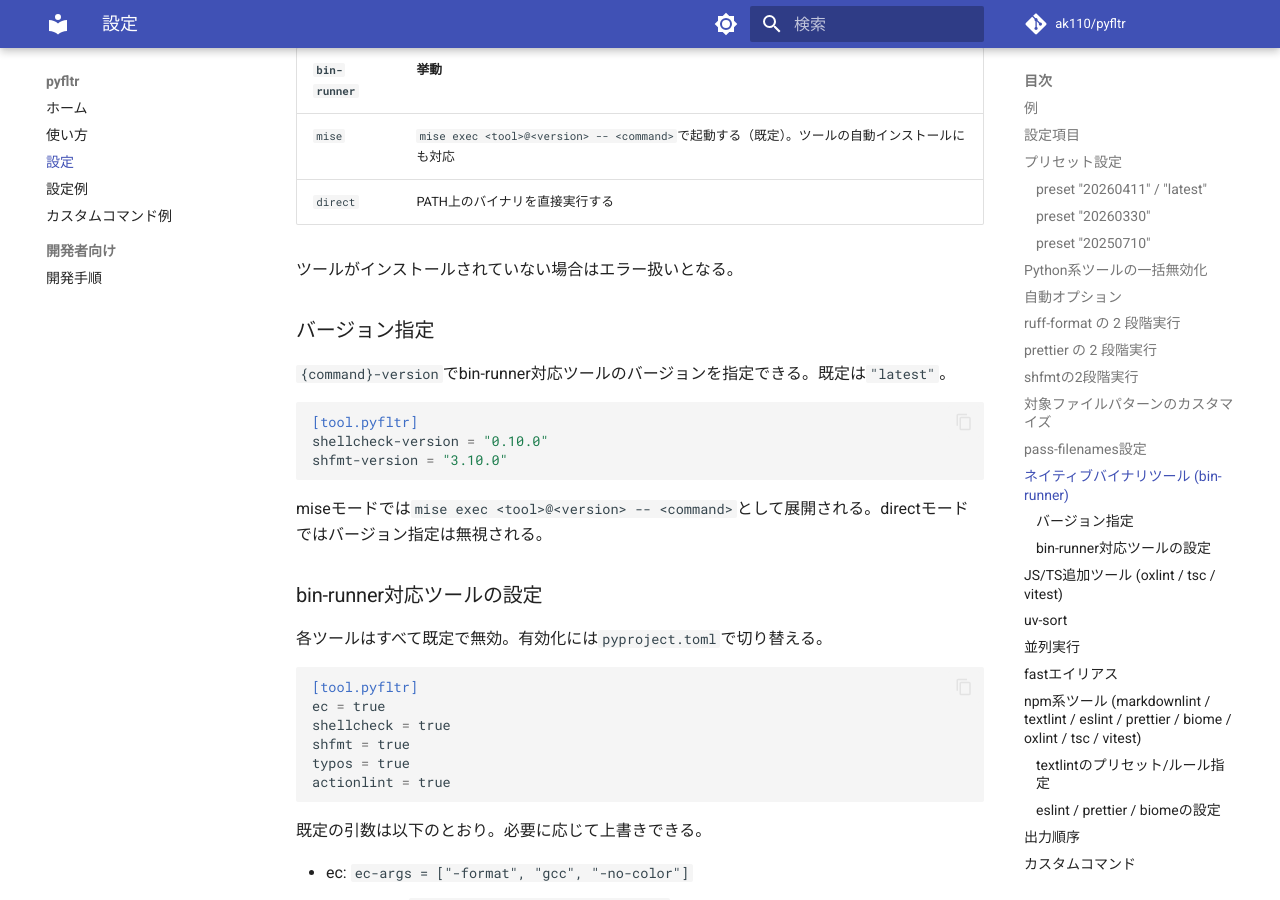
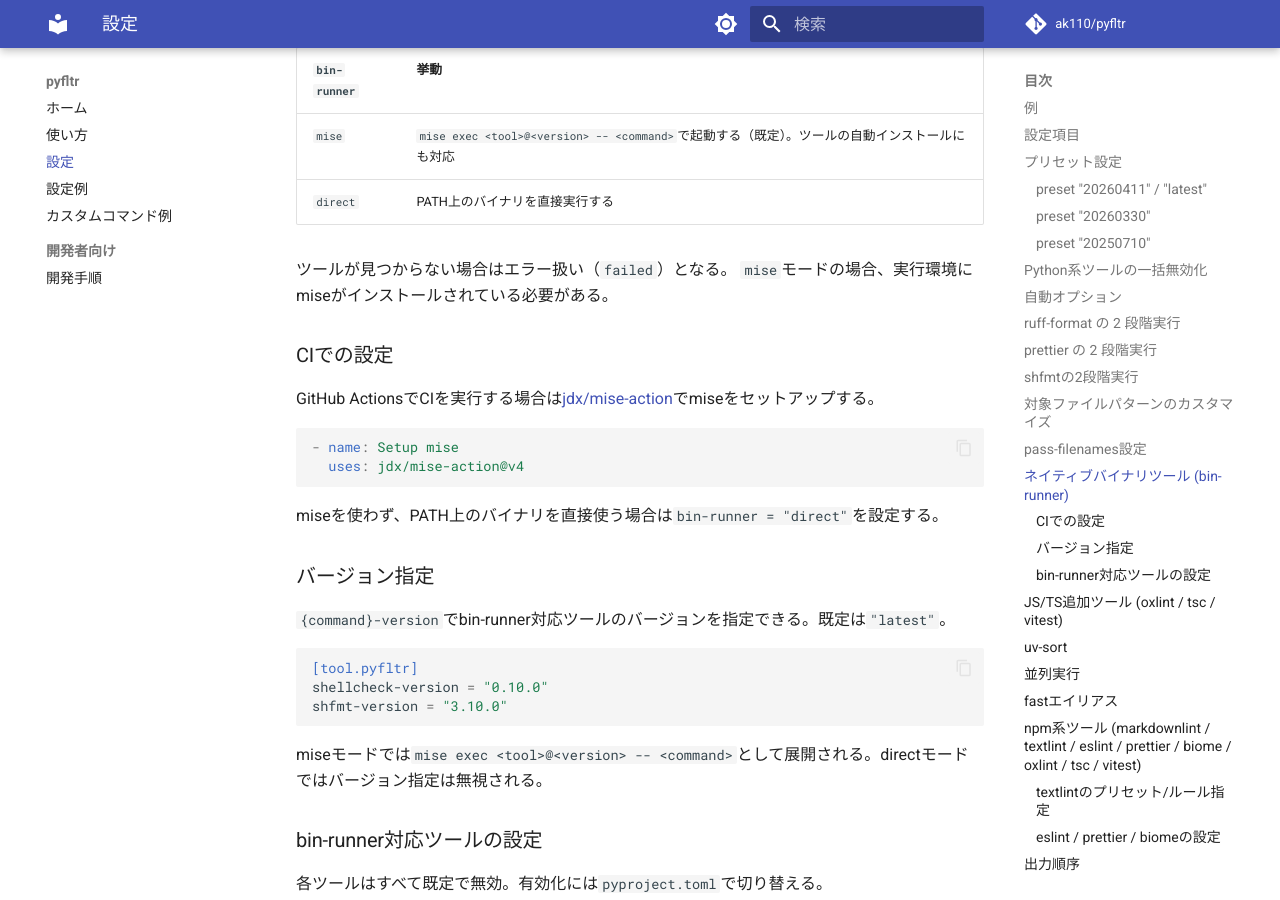
Before and after one commit to ak110/pyfltr, an MkDocs documentation site: the page built from docs/configuration.md, in a window 1280 px wide and 900 px high, scrolled down 6276 px. Built offline with MkDocs 1.6.1 and Material for MkDocs 9.7.7, drawn with Linux system fonts in a browser that asks for light colours; comment, search, counter and statistics services are not loaded.

Commit message:
docs: bin-runnerのmise要件とCI設定例を追記
Co-Authored-By: Claude Opus 4.6 (1M context) <noreply@anthropic.com>

````diff
--- a/docs/configuration.md
+++ b/docs/configuration.md
@@ -239,7 +239,19 @@ bin-runner = "mise"
 | `mise` | `mise exec <tool>@<version> -- <command>`で起動する（既定）。ツールの自動インストールにも対応 |
 | `direct` | PATH上のバイナリを直接実行する |
 
-ツールがインストールされていない場合はエラー扱いとなる。
+ツールが見つからない場合はエラー扱い（`failed`）となる。
+`mise`モードの場合、実行環境にmiseがインストールされている必要がある。
+
+### CIでの設定
+
+GitHub ActionsでCIを実行する場合は[jdx/mise-action](https://github.com/jdx/mise-action)でmiseをセットアップする。
+
+```yaml
+- name: Setup mise
+  uses: jdx/mise-action@v4
+```
+
+miseを使わず、PATH上のバイナリを直接使う場合は`bin-runner = "direct"`を設定する。
 
 ### バージョン指定
 
````
